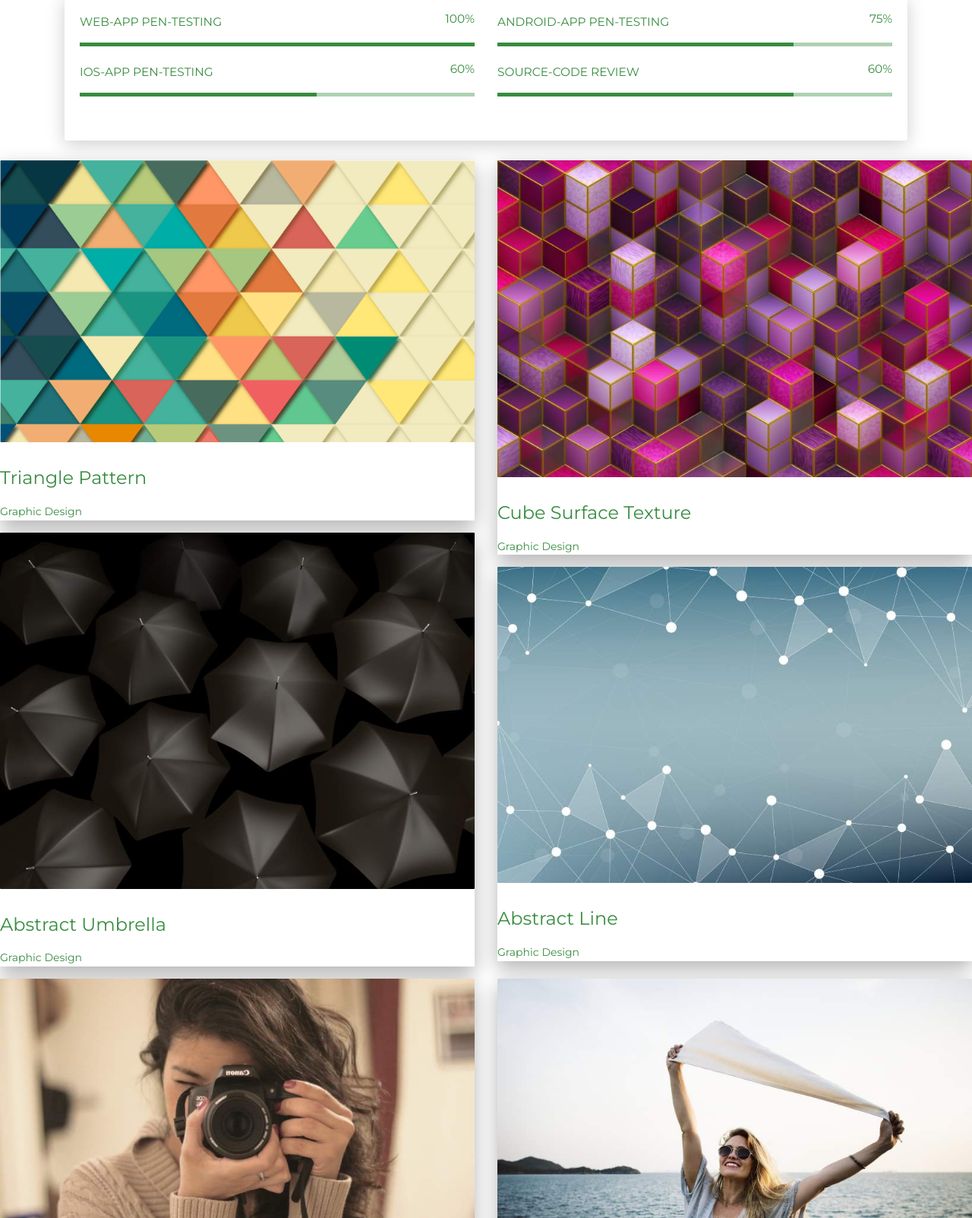
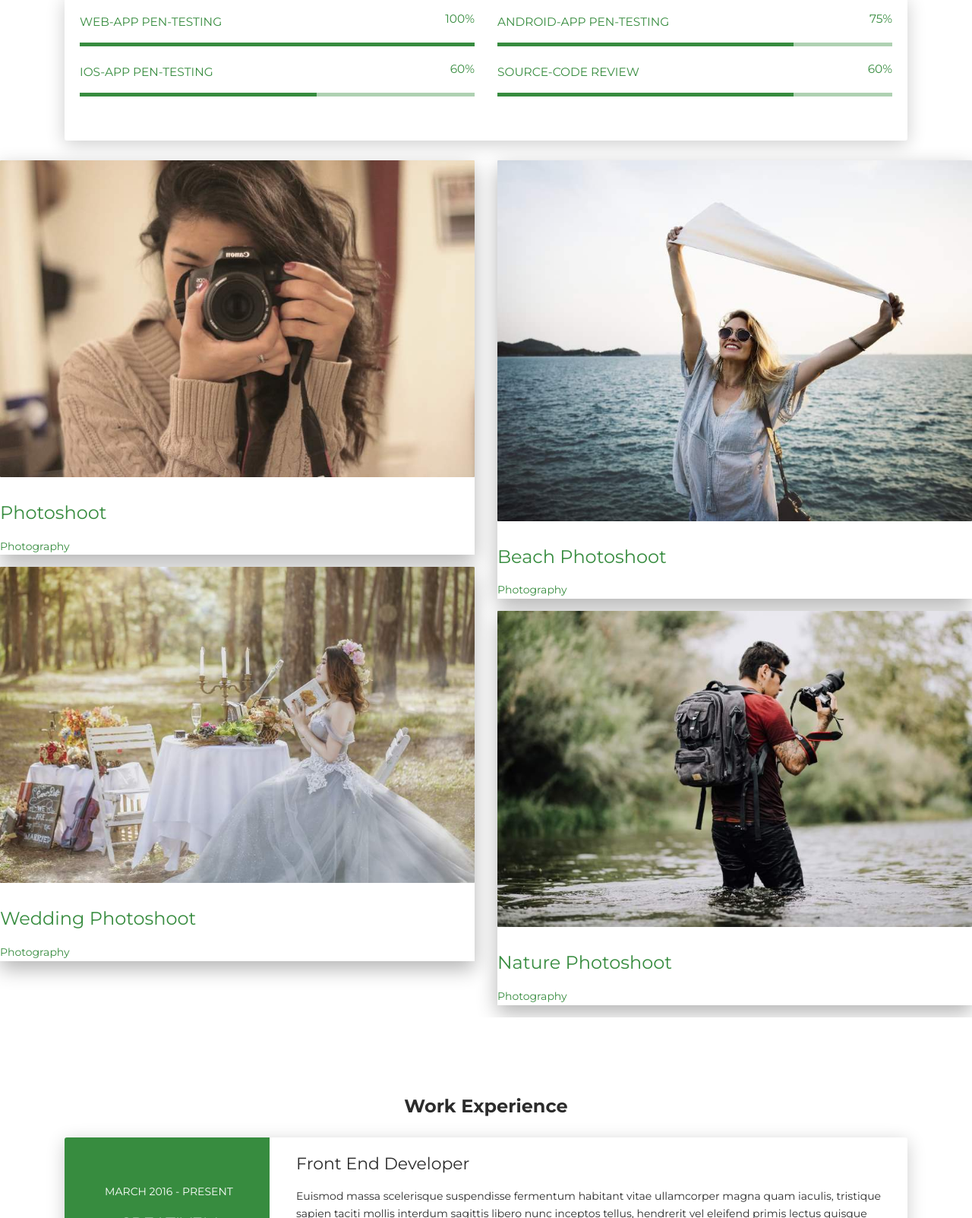
Before and after one commit to sayaanalam/resumee, a plain HTML site: page index.html in a window 1280 px wide. Shown: the part 1028-2631 px from the top of the page at 76% size. Drawn offline with Linux system fonts and the light colour scheme.

Commit message:
Update index.html

```diff
--- a/index.html
+++ b/index.html
@@ -133,41 +133,6 @@
           </div>
         </div>
       </div>
-      <div class="tab-pane" id="graphic-design" role="tabpanel">
-        <div class="ml-auto mr-auto">
-          <div class="row">
-            <div class="col-md-6">
-              <div class="cc-porfolio-image img-raised" data-aos="fade-up" data-aos-anchor-placement="top-bottom"><a href="#graphic-design">
-                  <figure class="cc-effect"><img src="images/graphic-design-1.jpg" alt="Image"/>
-                    <figcaption>
-                      <div class="h4">Triangle Pattern</div>
-                      <p>Graphic Design</p>
-                    </figcaption>
-                  </figure></a></div>
-              <div class="cc-porfolio-image img-raised" data-aos="fade-up" data-aos-anchor-placement="top-bottom"><a href="#graphic-design">
-                  <figure class="cc-effect"><img src="images/graphic-design-2.jpg" alt="Image"/>
-                    <figcaption>
-                      <div class="h4">Abstract Umbrella</div>
-                      <p>Graphic Design</p>
-                    </figcaption>
-                  </figure></a></div>
-            </div>
-            <div class="col-md-6">
-              <div class="cc-porfolio-image img-raised" data-aos="fade-up" data-aos-anchor-placement="top-bottom"><a href="#graphic-design">
-                  <figure class="cc-effect"><img src="images/graphic-design-3.jpg" alt="Image"/>
-                    <figcaption>
-                      <div class="h4">Cube Surface Texture</div>
-                      <p>Graphic Design</p>
-                    </figcaption>
-                  </figure></a></div>
-              <div class="cc-porfolio-image img-raised" data-aos="fade-up" data-aos-anchor-placement="top-bottom"><a href="#graphic-design">
-                  <figure class="cc-effect"><img src="images/graphic-design-4.jpg" alt="Image"/>
-                    <figcaption>
-                      <div class="h4">Abstract Line</div>
-                      <p>Graphic Design</p>
-                    </figcaption>
-                  </figure></a></div>
-            </div>
           </div>
         </div>
       </div>
```
